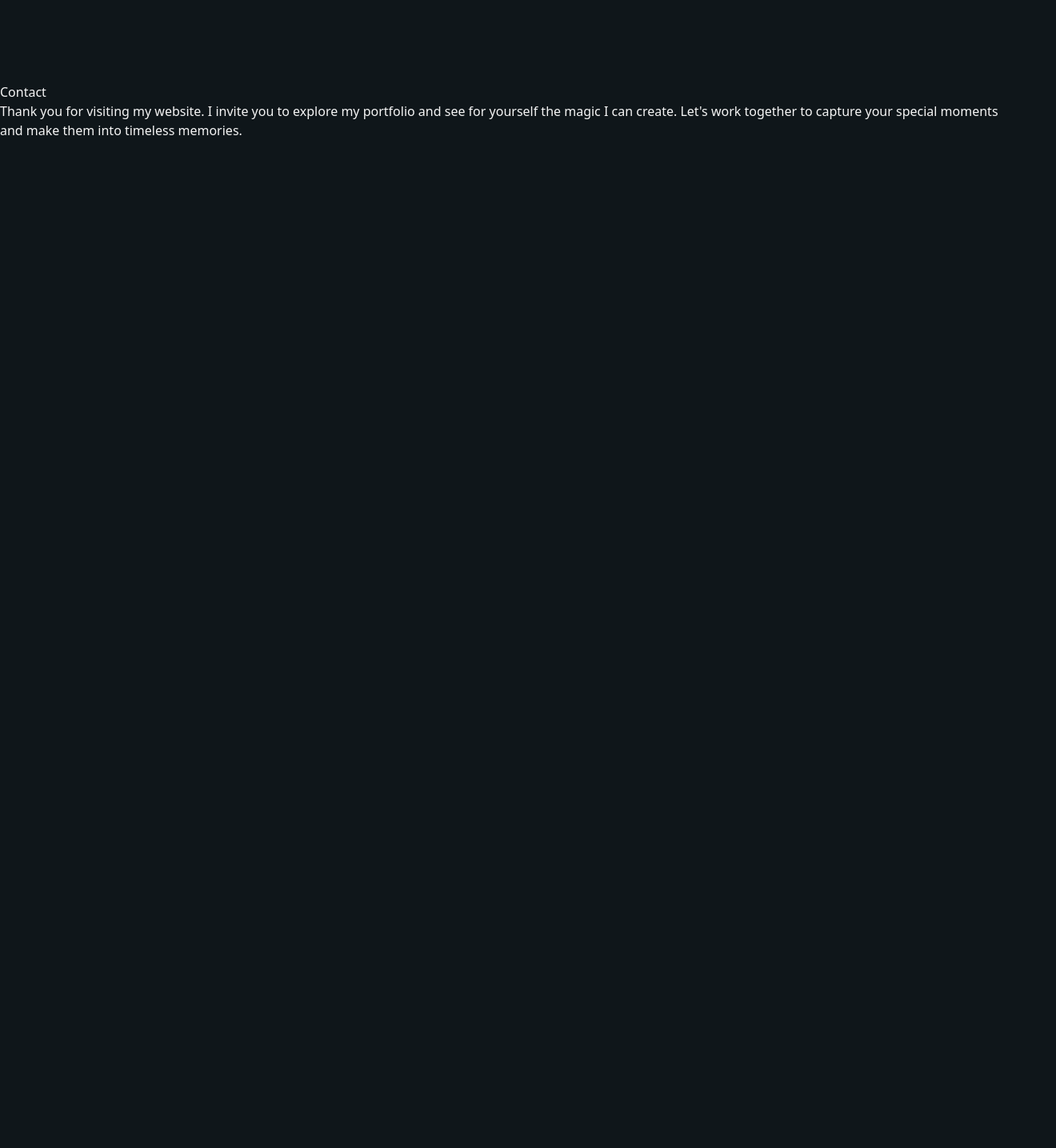
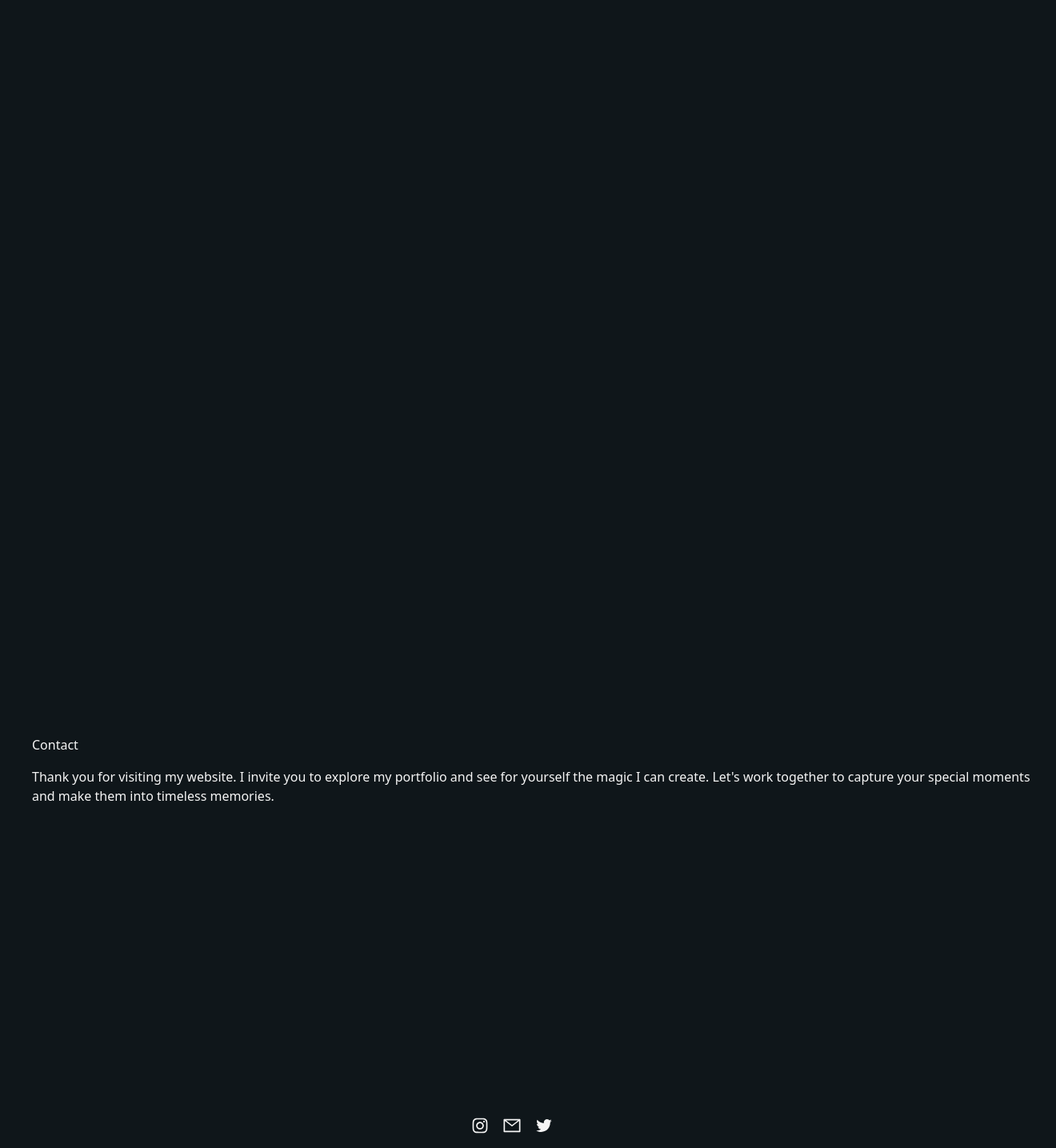
Before and after one commit to allentevyaw/evan-r-photography, a React (Vite) app in the folder client/: page / in a window 1280 px wide. Shown: the part 1589-3024 px from the top of the page at 80% size, 1320 px wide, since content can reach past the window. Before the commit the page ends 2128 px from the top, so only its background shows below. Built offline with nearby package versions, Linux system fonts and the light colour scheme.

Commit message:
footer added

```diff
--- a/client/src/components/About.jsx
+++ b/client/src/components/About.jsx
@@ -2,7 +2,7 @@ import React from 'react'
 
 const About = () => {
   return (
-    <div className='flex justify-center text-center items-center'>
+    <div className='flex justify-center text-center items-center w-full'>
         <div className='mx-10'>
             <h1>About</h1>
 
--- a/client/src/components/Contact.jsx
+++ b/client/src/components/Contact.jsx
@@ -2,15 +2,13 @@ import React from 'react'
 
 const Contact = () => {
   return (
-    <div className='w-full min-h-screen flex justify-center items-center'>
+    <div className='w-full min-h-screen flex justify-center items-center m-10'>
         <div>
-            <h1>Contact</h1>
+            <h1 className='py-4'>Contact</h1>
             <p>Thank you for visiting my website. I invite you to explore my portfolio and see for yourself the magic I can create. Let's work together to capture your special moments and make them into timeless memories.</p>
         </div>
 
-        <div>
 
-        </div>
     </div>
   )
 }
--- /dev/null
+++ b/client/src/components/Footer.jsx
@@ -0,0 +1,30 @@
+import React from 'react'
+import {AiOutlineInstagram, AiOutlineMail, AiOutlineTwitter} from 'react-icons/ai'
+
+
+const Footer = () => {
+  return (
+    <div>
+        <ul className='flex justify-center items-center w-full my-4 text-2xl'>
+            <li className='hover:text-red-300'>
+                <a href='/'>
+                    <AiOutlineInstagram />
+                </a>
+            </li>
+            <li className='px-4 hover:text-red-300'>
+                <a href='/'>
+                    <AiOutlineMail />
+                </a>
+            </li>
+            <li className='hover:text-red-300'>
+                <a href='/'>
+                   <AiOutlineTwitter />
+                </a>
+            </li>
+        </ul>
+
+    </div>
+  )
+}
+
+export default Footer
--- a/client/src/components/Projects.jsx
+++ b/client/src/components/Projects.jsx
@@ -2,7 +2,9 @@ import React from 'react'
 
 const Projects = () => {
   return (
-    <div>Projects</div>
+    <div className='w-full min-h-screen mx-10 flex justify-center'>
+        Projects
+    </div>
   )
 }
 
--- a/client/src/pages/Home.jsx
+++ b/client/src/pages/Home.jsx
@@ -1,6 +1,7 @@
 import React from 'react'
 import About from '../components/About'
 import Contact from '../components/Contact'
+import Footer from '../components/Footer'
 import Hero from '../components/Hero'
 import Navbar from '../components/Navbar'
 import Projects from '../components/Projects'
@@ -14,6 +15,7 @@ const Home = () => {
         <About />
         <Projects />
         <Contact />
+        <Footer />
     </div>
   )
 }
```
